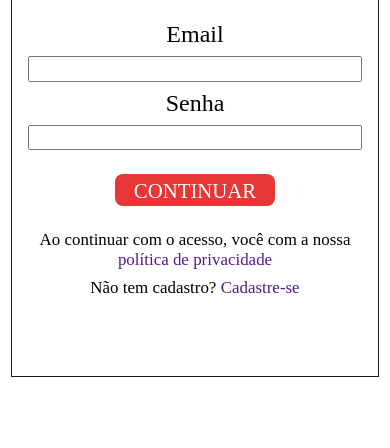
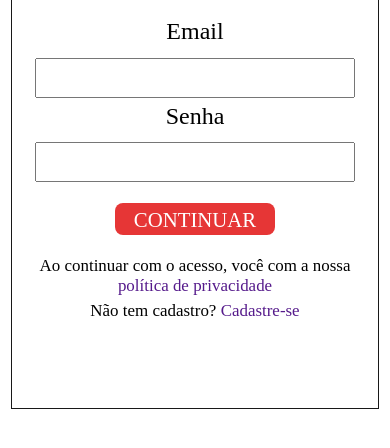
Before and after one commit to flaviociriaco/site-loja-esportes, a plain HTML site: page assets/cadastro/entrar-cadastrar.html in a window 390 px wide. Shown: the part 290-738 px from the top of the page. Drawn offline with nearby package versions, Linux system fonts and the light colour scheme.

Commit message:
corrigindo falha input responsividade

```diff
--- a/assets/cadastro/style.css
+++ b/assets/cadastro/style.css
@@ -215,7 +215,7 @@ main {
   }
 
   .login {
-    height: 30rem;
+    height: 32rem;
     width: 23rem;
     border: 1px solid var(--color-dark1);
     align-items: center;
@@ -224,7 +224,7 @@ main {
   .form {
     width: 22rem;
     height: 50vh;
-    gap: 0.5rem;
+
   }
 
   h1 {
@@ -233,7 +233,14 @@ main {
   }
 
   label {
+    margin-bottom: 0.5rem;
     font-size: 1.5rem;
+  }
+
+  input {
+    width: 20rem;
+    height: 2.5rem;
+    padding: 1rem;
   }
 
   .button {
```
